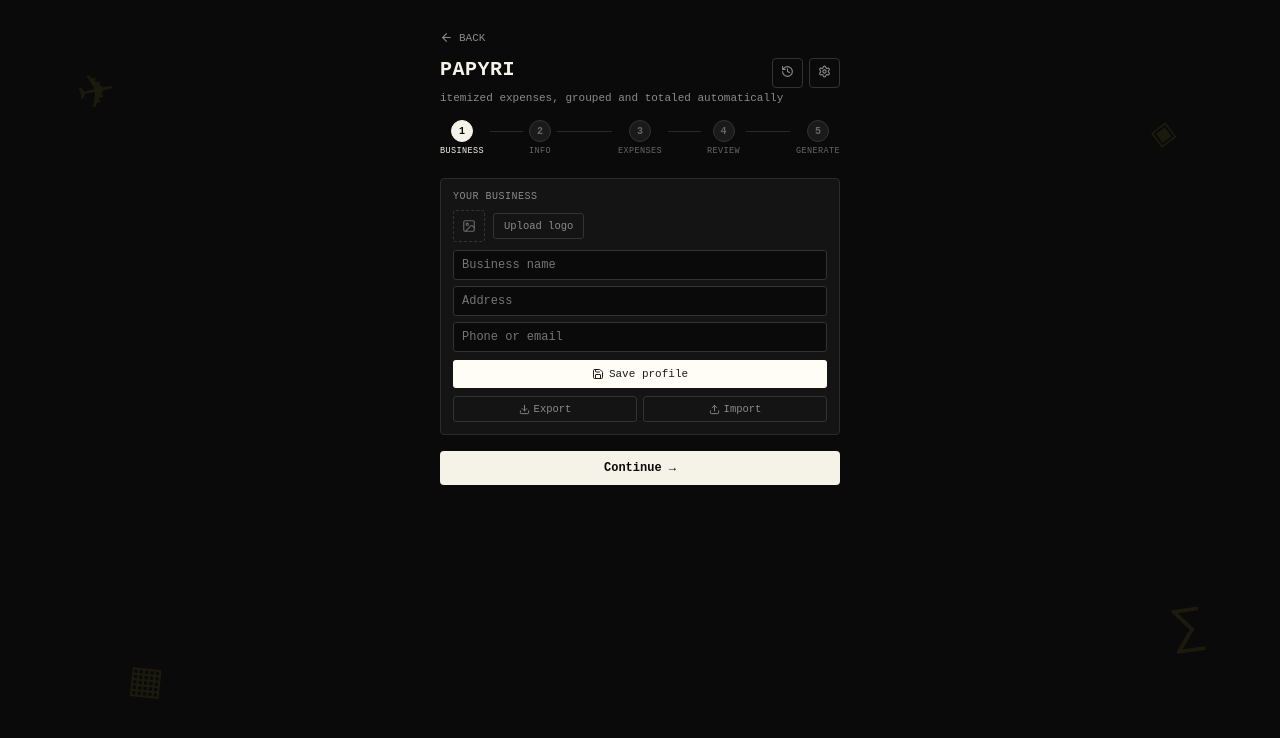
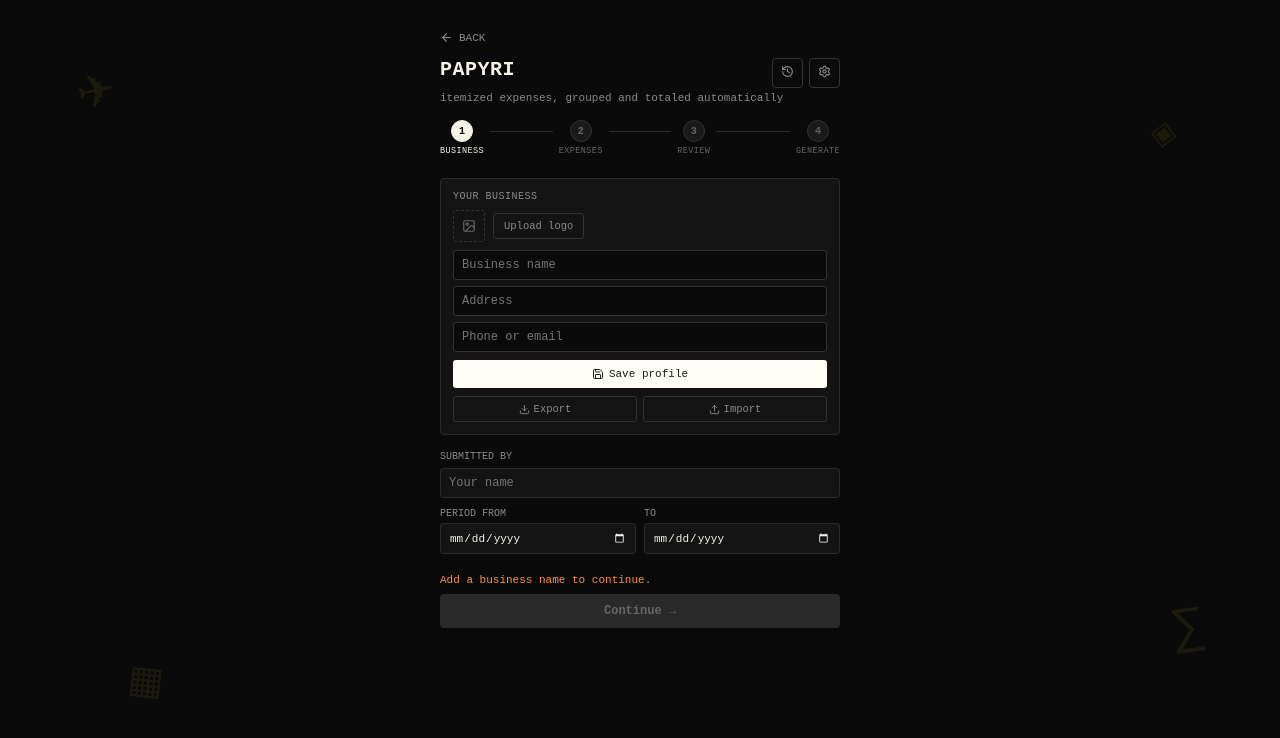
Before and after one commit to thatcodingman/paperclip, a React (Vite) app: page /expense in a window 1280 px wide. Shown: the top 738 px of the page. Built offline with nearby package versions, Linux system fonts and the light colour scheme.

Commit message:
Expense v2: 4-step flow, validation, jump-back editing, autosave, start another

```diff
--- a/src/pages/ExpenseReport.jsx
+++ b/src/pages/ExpenseReport.jsx
@@ -1,6 +1,6 @@
 import { useState, useEffect, useMemo, useRef, Component } from "react";
 import { Plus, X, Printer, Save, Edit2, Check, Settings, ArrowLeft, Upload, Download, Image, History, RotateCcw } from "lucide-react";
-import { ink, sub, stamp, bg, fontMono, PaperclipFonts, PaperclipStyles, PaperclipBackdrop, ToolBackgroundArt, StampWrapper, PaperclipStructuredData, WizardProgress, WizardNav, exportProfileFile, readProfileFile, readLogoFile, nextDocNumber, DocumentQR, CURRENCIES, fmtCurrency, saveToHistory, loadHistory } from "../components/PaperclipChrome";
+import { ink, sub, stamp, bg, fontMono, PaperclipFonts, PaperclipStyles, PaperclipBackdrop, ToolBackgroundArt, StampWrapper, PaperclipStructuredData, WizardProgress, WizardNav, StartAnotherButton, saveDraft, loadDraft, clearDraft, exportProfileFile, readProfileFile, readLogoFile, nextDocNumber, DocumentQR, CURRENCIES, fmtCurrency, saveToHistory, loadHistory } from "../components/PaperclipChrome";
 
 const PAPER_TONES = {
   cream: { label: "Cream", paper: "#FFFDF6", line: "#D8D4C8" },
@@ -16,7 +16,6 @@ const CATEGORIES = ["Travel", "Meals", "Supplies", "Software", "Lodging", "Other
 
 const ALL_STEPS = [
   { id: "business", label: "Business" },
-  { id: "info", label: "Info" },
   { id: "expenses", label: "Expenses" },
   { id: "review", label: "Review" },
   { id: "generate", label: "Generate" },
@@ -107,8 +106,28 @@ function ExpenseReportInner() {
   const importInputRef = useRef(null);
 
   const [stepIndex, setStepIndex] = useState(0);
+  const draftLoaded = useRef(false);
+
+  useEffect(function () {
+    const d = loadDraft("expense");
+    if (d) {
+      setSubmitter(d.submitter || "");
+      setDateFrom(d.dateFrom || "");
+      setDateTo(d.dateTo || "");
+      setItems(d.items && d.items.length ? d.items : [makeItem(), makeItem()]);
+      setStepIndex(Math.min(d.stepIndex || 0, ALL_STEPS.length - 1));
+    }
+    draftLoaded.current = true;
+  }, []);
+
+  useEffect(function () {
+    if (!draftLoaded.current) return;
+    saveDraft("expense", { submitter, dateFrom, dateTo, items, stepIndex });
+  }, [submitter, dateFrom, dateTo, items, stepIndex]);
+
   function goNext() { setStepIndex(function (i) { return Math.min(i + 1, ALL_STEPS.length - 1); }); }
   function goBack() { setStepIndex(function (i) { return Math.max(i - 1, 0); }); }
+  function jumpTo(i) { setStepIndex(i); }
   const currentStepId = ALL_STEPS[stepIndex].id;
 
   useEffect(function () { document.title = "Expense Report — Papyri"; }, []);
@@ -136,6 +155,28 @@ function ExpenseReportInner() {
     });
     return Object.entries(totals).sort(function (a, b) { return b[1] - a[1]; });
   }, [items]);
+
+  const hasValidExpense = items.some(function (it) { return it.desc.trim() && it.amount; });
+  const blockedByStep = {
+    business: !profile.name.trim(),
+    expenses: !hasValidExpense,
+    review: false,
+    generate: false,
+  };
+  const blockedMessage = {
+    business: "Add a business name to continue.",
+    expenses: "Add at least one expense with a description and amount.",
+  };
+
+  function resetAll() {
+    setSubmitter("");
+    setDateFrom("");
+    setDateTo("");
+    setItems([makeItem(), makeItem()]);
+    setReportNo(nextDocNumber("expense", "EXP-"));
+    clearDraft("expense");
+    setStepIndex(0);
+  }
 
   function persistProfile(next) {
     try { window.localStorage.setItem(PROFILE_KEY, JSON.stringify(next)); } catch (e) {}
@@ -176,6 +217,7 @@ function ExpenseReportInner() {
     saveToHistory("expense", reportNo, (submitter || "Untitled") + " — " + fmtCurrency(grandTotal, currency), {
       submitter: submitter, dateFrom: dateFrom, dateTo: dateTo, items: items,
     });
+    clearDraft("expense");
     window.print();
   }
   function loadHistoryEntry(entry) {
@@ -227,7 +269,7 @@ function ExpenseReportInner() {
           itemized expenses, grouped and totaled automatically
         </p>
 
-        <WizardProgress steps={ALL_STEPS} currentIndex={stepIndex} />
+        <WizardProgress steps={ALL_STEPS} currentIndex={stepIndex} onStepClick={jumpTo} />
 
         {showHistory && (
           <div style={{ background: "#141414", border: "1px solid #2A2A2A", borderRadius: 4, padding: 12, marginBottom: 16 }}>
@@ -371,9 +413,7 @@ function ExpenseReportInner() {
             </div>
           )}
         </div>
-        </>)}
 
-        {currentStepId === "info" && (<>
         <p style={{ ...fontMono, fontSize: 10, color: "#8A8A8A", margin: "0 0 6px" }}>SUBMITTED BY</p>
         <input value={submitter} onChange={function (e) { setSubmitter(e.target.value); }} placeholder="Your name"
           style={{ width: "100%", background: "#141414", border: "1px solid #2A2A2A", borderRadius: 3, color: "#F5F2E8",
@@ -456,16 +496,19 @@ function ExpenseReportInner() {
           onBack={goBack} onNext={goNext}
           isFirst={stepIndex === 0} isLast={currentStepId === "generate"}
           nextLabel={currentStepId === "review" ? "Review & Generate \u2192" : "Continue \u2192"}
+          blocked={blockedByStep[currentStepId]}
+          blockedMessage={blockedMessage[currentStepId]}
         />
 
-        {currentStepId === "generate" && (
+        {currentStepId === "generate" && (<>
         <button onClick={handlePrint} style={{
           width: "100%", padding: "12px 0", borderRadius: 4, border: "none", background: "#FFFDF6", color: ink,
           fontSize: 13, fontWeight: 700, cursor: "pointer", display: "flex", alignItems: "center", justifyContent: "center",
           gap: 6, ...fontMono }}>
           <Printer size={14} /> Print / Save as PDF
         </button>
-        )}
+        <StartAnotherButton onClick={resetAll} />
+        </>)}
       </div>
 
       {currentStepId === "generate" && (
```
